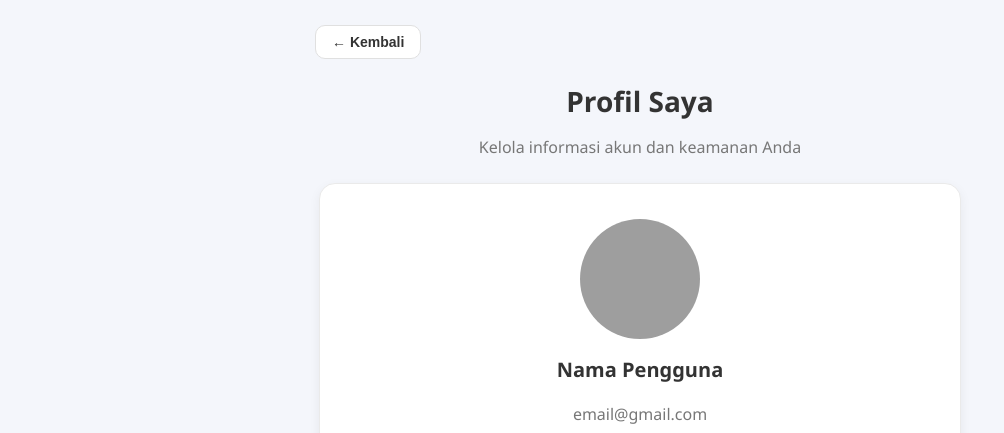
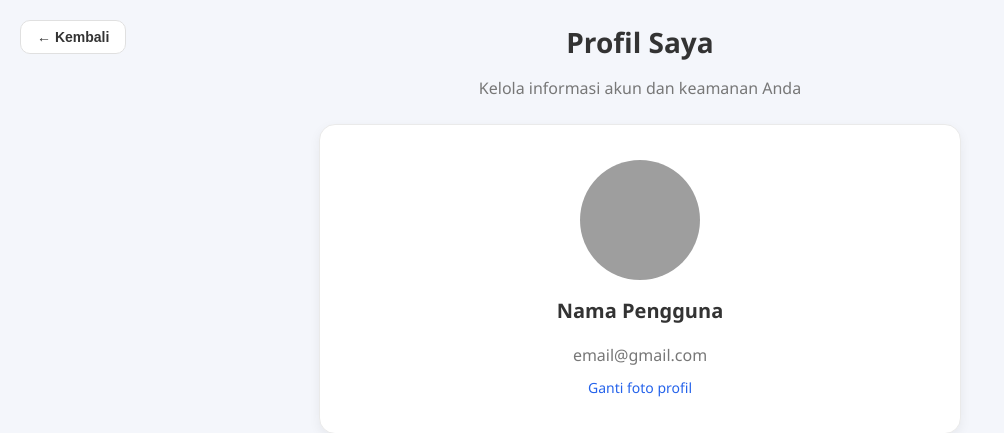
Before and after one commit to Kraids99/Konser, a PHP site: page /frontend/profile.html in a window 1280 px wide. Shown: the top 433 px of the page, without its empty margins (0-1004 px from the left). Run offline with PHP 8.4, Linux system fonts and the light colour scheme; grey boxes are pictures that could not be loaded.

Commit message:
fix button back

```diff
--- a/frontend/css/profile.css
+++ b/frontend/css/profile.css
@@ -9,12 +9,11 @@ body {
 
 /* WRAPPER KEMBALI */
 .top-back-wrapper {
-    width: 100%;
-    max-width: 650px;
-    margin: 25px auto 0;
-    padding: 0 20px; /* samakan dengan padding kontainer supaya rata */
+  position: fixed;
+  top: 20px;
+  left: 20px;
+  z-index: 999;
 }
-
 .back-btn {
   padding: 8px 16px;
   background: white;
@@ -31,13 +30,12 @@ body {
   background: #f0f0f0;
 }
 
-
 /* PROFILE HEADER */
 .profile-header {
   background: #fff;
   padding: 35px 20px;
   border-radius: 16px;
-    box-shadow: 0 4px 12px rgba(0,0,0,0.06);
+  box-shadow: 0 4px 12px rgba(0, 0, 0, 0.06);
   border: 1px solid #eaeaea;
   text-align: center;
   margin: 25px auto;
@@ -98,7 +96,7 @@ body {
   border-radius: 16px;
   padding: 24px;
   margin-bottom: 25px;
-    box-shadow: 0 4px 12px rgba(0,0,0,0.06);
+  box-shadow: 0 4px 12px rgba(0, 0, 0, 0.06);
   border: 1px solid #eaeaea;
   text-align: left;
 }
@@ -188,7 +186,8 @@ body {
 }
 
 /* LOGOUT DELETE */
-.logout-btn, .delete-btn {
+.logout-btn,
+.delete-btn {
   width: 100%;
   padding: 13px;
   border-radius: 10px;
```
Lines whose indentation alone changed are shown as unchanged.
